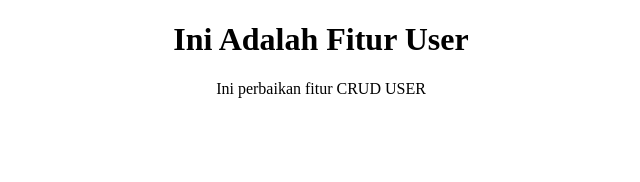
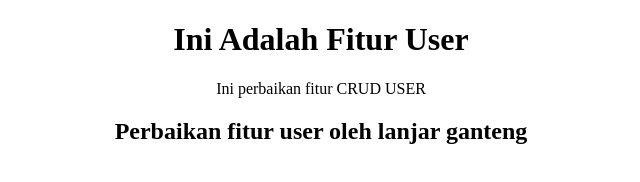
Before and after one commit to lanjar17/tiga-serangkai, a plain HTML site: page user.html in a window 1280 px wide. Shown: the whole page, without its empty margins (319-959 px from the left). Drawn offline with Linux system fonts and the light colour scheme.

Commit message:
perbaikan oleh lanjar

```diff
--- a/user.html
+++ b/user.html
@@ -10,6 +10,7 @@
     <center>
         <h1>Ini Adalah Fitur User</h1>
         <p>Ini perbaikan fitur CRUD USER</p>
+        <h2>Perbaikan fitur user oleh lanjar ganteng</h2>
     </center>
 </body>
 </html>
```
